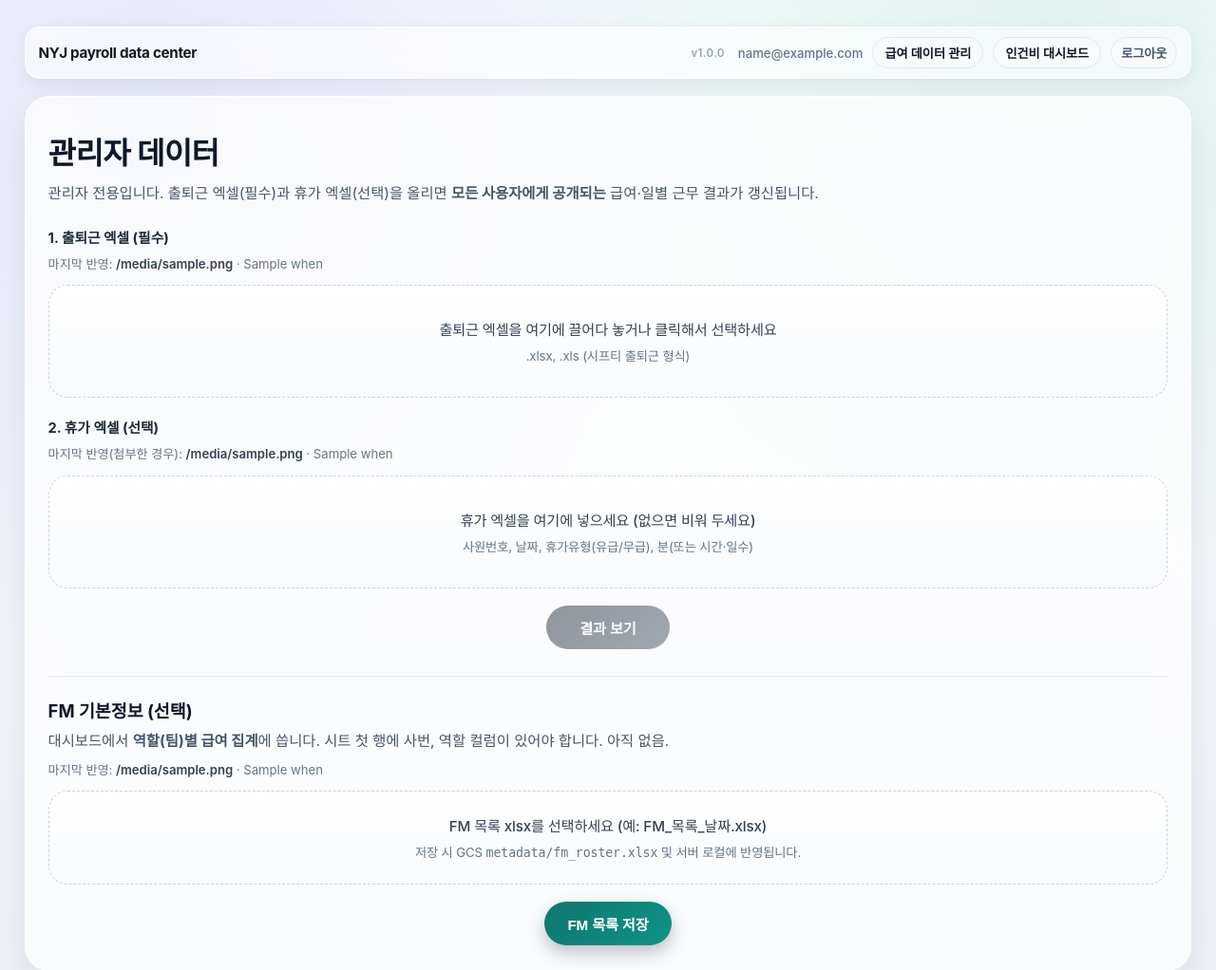
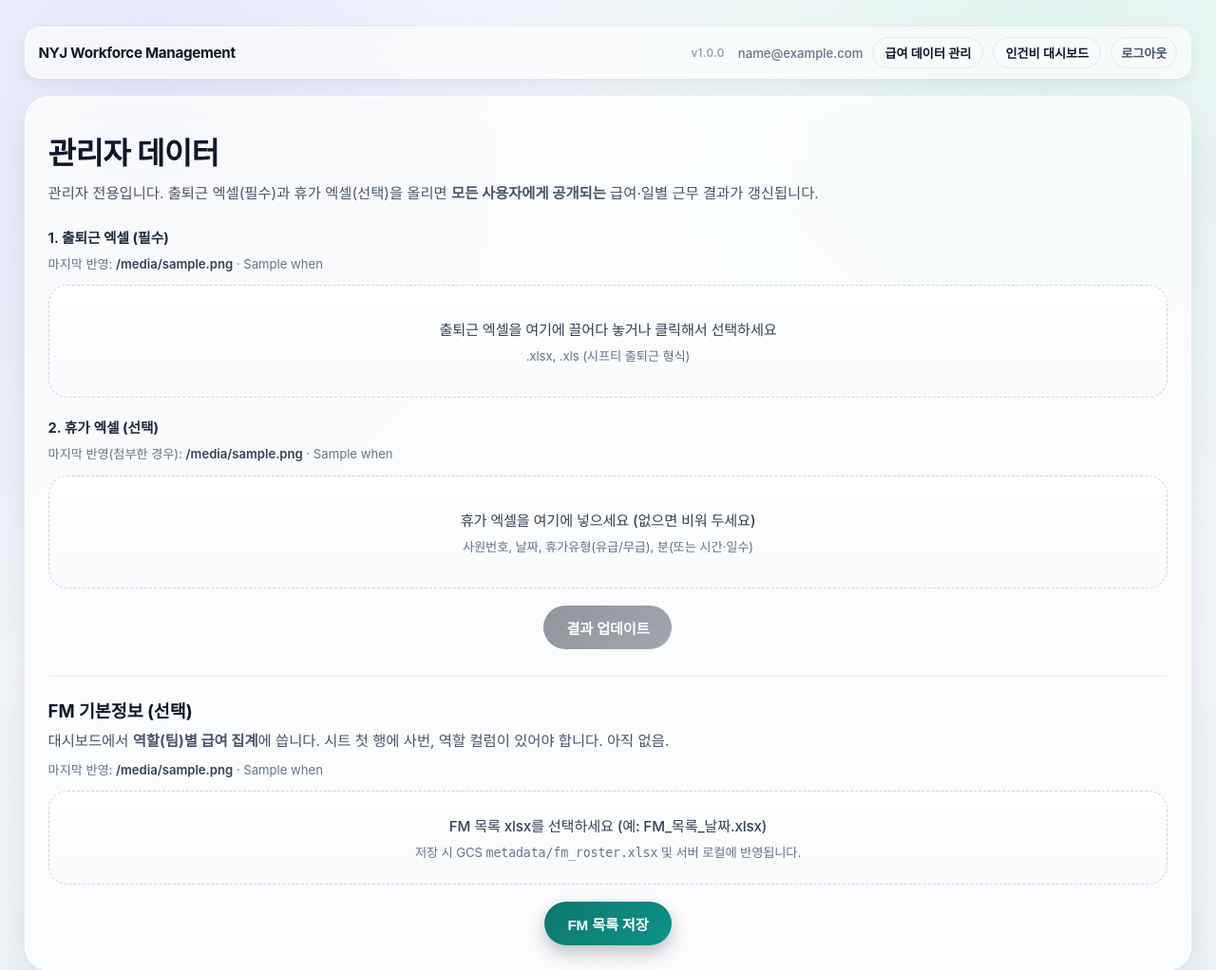
Before and after one commit to Chanceinthebuilding/ops-payroll, a Flask app: template templates/upload.html in a window 1280 px wide. Shown: the top 1022 px of the page at 95% size. Run offline with Flask 3, Linux system fonts and the light colour scheme; the visitor is signed in with stand-in values (Sample User, id 1); the template is opened without the code that fills it: most values are stand-ins (such as "Sample title", 1, 10 or a date in 2020); parts of the project's set-up code (start-up, migrations or seed data) failed here and were passed over; some web fonts are replaced.

Commit message:
Rename brand to NYJ Workforce Management; admin submit button to 결과 업데이트

```diff
--- a/templates/_nav.html
+++ b/templates/_nav.html
@@ -1,4 +1,4 @@
-{# NYJ payroll data center — 급여 테이블: payroll / 대시보드: dashboard / 관리자 업로드: FAB + admin_data #}
+{# NYJ Workforce Management — 급여 테이블: payroll / 대시보드: dashboard / 관리자 업로드: FAB + admin_data #}
 {% set ep = request.endpoint %}
 <style>
   .nav-pill {
@@ -21,7 +21,7 @@
   }
 </style>
 <header style="display:flex; flex-wrap:wrap; justify-content:space-between; align-items:center; gap:12px; margin-bottom:18px; padding:10px 14px; border:1px solid rgba(255,255,255,0.72); border-radius:16px; background:rgba(255,255,255,0.62); backdrop-filter: blur(12px); box-shadow:0 6px 18px rgba(15,23,42,0.06);">
-  <span style="color:#111827;font-weight:700;font-size:0.95rem; letter-spacing:-0.02em;">NYJ payroll data center</span>
+  <span style="color:#111827;font-weight:700;font-size:0.95rem; letter-spacing:-0.02em;">NYJ Workforce Management</span>
   <div style="display:flex; flex-wrap:wrap; align-items:center; gap:10px 14px; margin-left:auto;">
     <span title="배포 버전" style="font-size:0.72rem; color:#94a3b8; font-weight:600; letter-spacing:0.03em; white-space:nowrap;">{{ app_version }}</span>
     {% if auth_enabled %}
--- a/templates/dashboard.html
+++ b/templates/dashboard.html
@@ -4,7 +4,7 @@
   <meta charset="UTF-8">
   <meta name="viewport" content="width=device-width, initial-scale=1.0">
   <link rel="icon" href="{{ url_for('static', filename='favicon.svg') }}" type="image/svg+xml">
-  <title>인건비 대시보드 — NYJ payroll data center</title>
+  <title>인건비 대시보드 — NYJ Workforce Management</title>
   <style>
     @import url('https://cdn.jsdelivr.net/npm/pretendard/dist/web/static/pretendard.css');
     * { box-sizing: border-box; }
--- a/templates/login.html
+++ b/templates/login.html
@@ -4,7 +4,7 @@
   <meta charset="UTF-8">
   <meta name="viewport" content="width=device-width, initial-scale=1.0">
   <link rel="icon" href="{{ url_for('static', filename='favicon.svg') }}" type="image/svg+xml">
-  <title>로그인 — NYJ payroll data center</title>
+  <title>로그인 — NYJ Workforce Management</title>
   <style>
     * { box-sizing: border-box; }
     body { font-family: 'Malgun Gothic', sans-serif; max-width: 420px; margin: 64px auto; padding: 0 16px; }
@@ -23,7 +23,7 @@
 </head>
 <body>
   <p style="text-align:right; margin:0 0 12px; font-size:0.72rem; color:#94a3b8; font-weight:600; letter-spacing:0.03em;">{{ app_version }}</p>
-  <h1>NYJ payroll data center</h1>
+  <h1>NYJ Workforce Management</h1>
   <p class="sub">사내 Google 계정으로 로그인한 뒤 엑셀 업로드와 결과를 이용할 수 있습니다.</p>
   <a class="btn-google" href="{{ url_for('google.login') }}">
     <svg viewBox="0 0 24 24" aria-hidden="true"><path fill="#4285F4" d="M22.56 12.25c0-.78-.07-1.53-.2-2.25H12v4.26h5.92c-.26 1.37-1.04 2.53-2.21 3.31v2.77h3.57c2.08-1.92 3.28-4.74 3.28-8.09z"/><path fill="#34A853" d="M12 23c2.97 0 5.46-.98 7.28-2.66l-3.57-2.77c-.98.66-2.23 1.06-3.71 1.06-2.86 0-5.29-1.93-6.16-4.53H2.18v2.84C3.99 20.53 7.7 23 12 23z"/><path fill="#FBBC05" d="M5.84 14.09c-.22-.66-.35-1.36-.35-2.09s.13-1.43.35-2.09V7.07H2.18C1.43 8.55 1 10.22 1 12s.43 3.45 1.18 4.93l2.85-2.22.81-.62z"/><path fill="#EA4335" d="M12 5.38c1.62 0 3.06.56 4.21 1.64l3.15-3.15C17.45 2.09 14.97 1 12 1 7.7 1 3.99 3.47 2.18 7.07l3.66 2.84c.87-2.6 3.3-4.53 6.16-4.53z"/></svg>
--- a/templates/public_home.html
+++ b/templates/public_home.html
@@ -4,7 +4,7 @@
   <meta charset="UTF-8">
   <meta name="viewport" content="width=device-width, initial-scale=1.0">
   <link rel="icon" href="{{ url_for('static', filename='favicon.svg') }}" type="image/svg+xml">
-  <title>NYJ payroll data center</title>
+  <title>NYJ Workforce Management</title>
   <style>
     @import url('https://cdn.jsdelivr.net/npm/pretendard/dist/web/static/pretendard.css');
     * { box-sizing: border-box; }
--- a/templates/result.html
+++ b/templates/result.html
@@ -4,7 +4,7 @@
   <meta charset="UTF-8">
   <meta name="viewport" content="width=device-width, initial-scale=1.0">
   <link rel="icon" href="{{ url_for('static', filename='favicon.svg') }}" type="image/svg+xml">
-  <title>급여 데이터 — NYJ payroll data center</title>
+  <title>급여 데이터 — NYJ Workforce Management</title>
   <style>
     @import url('https://cdn.jsdelivr.net/npm/pretendard/dist/web/static/pretendard.css');
     * { box-sizing: border-box; }
--- a/templates/upload.html
+++ b/templates/upload.html
@@ -4,7 +4,7 @@
   <meta charset="UTF-8">
   <meta name="viewport" content="width=device-width, initial-scale=1.0">
   <link rel="icon" href="{{ url_for('static', filename='favicon.svg') }}" type="image/svg+xml">
-  <title>관리자 데이터 — NYJ payroll data center</title>
+  <title>관리자 데이터 — NYJ Workforce Management</title>
   <style>
     @import url('https://cdn.jsdelivr.net/npm/pretendard/dist/web/static/pretendard.css');
     * { box-sizing: border-box; }
@@ -170,7 +170,7 @@
 
         <div class="footer">
           <p id="submitMsg" class="hint-inline" hidden>처리 중… (엑셀 크기에 따라 10~30초 걸릴 수 있습니다)</p>
-          <button type="submit" class="btn" id="submitBtn" disabled>결과 보기</button>
+          <button type="submit" class="btn" id="submitBtn" disabled>결과 업데이트</button>
         </div>
       </form>
 
```
